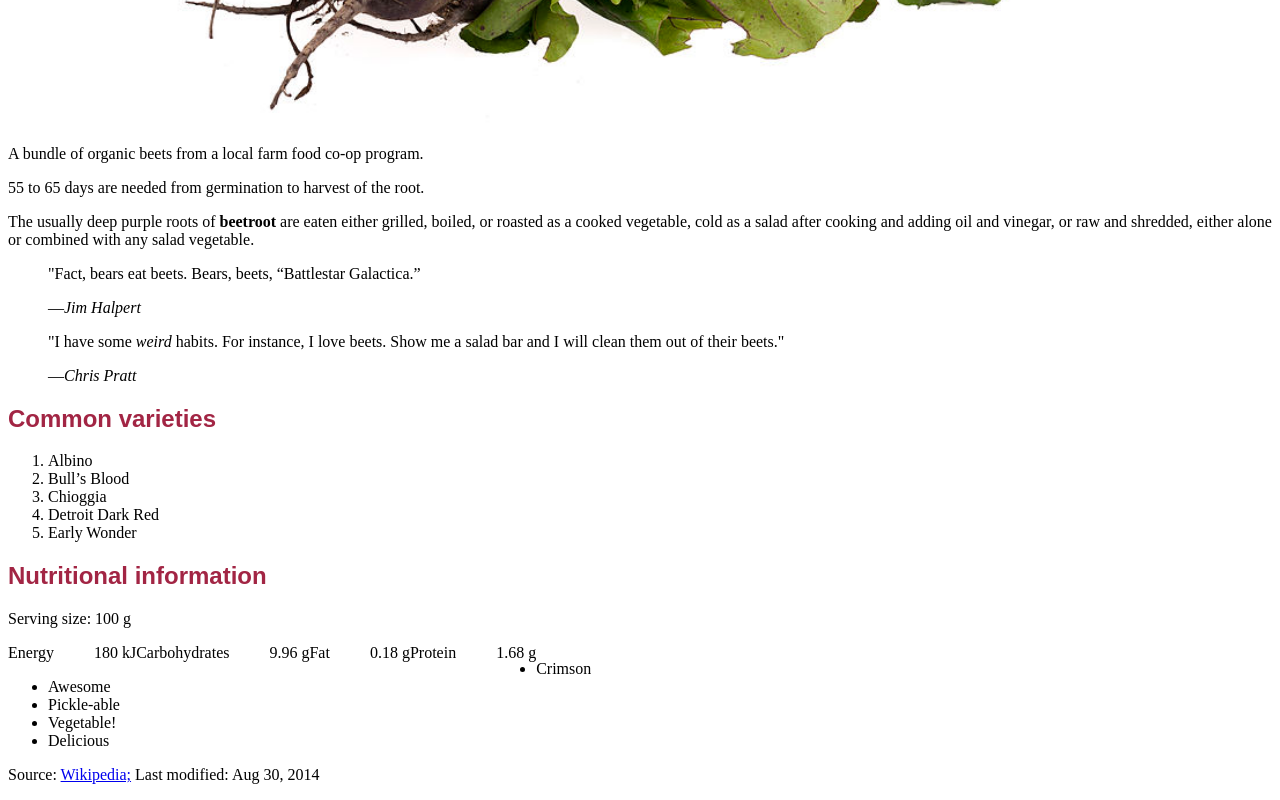
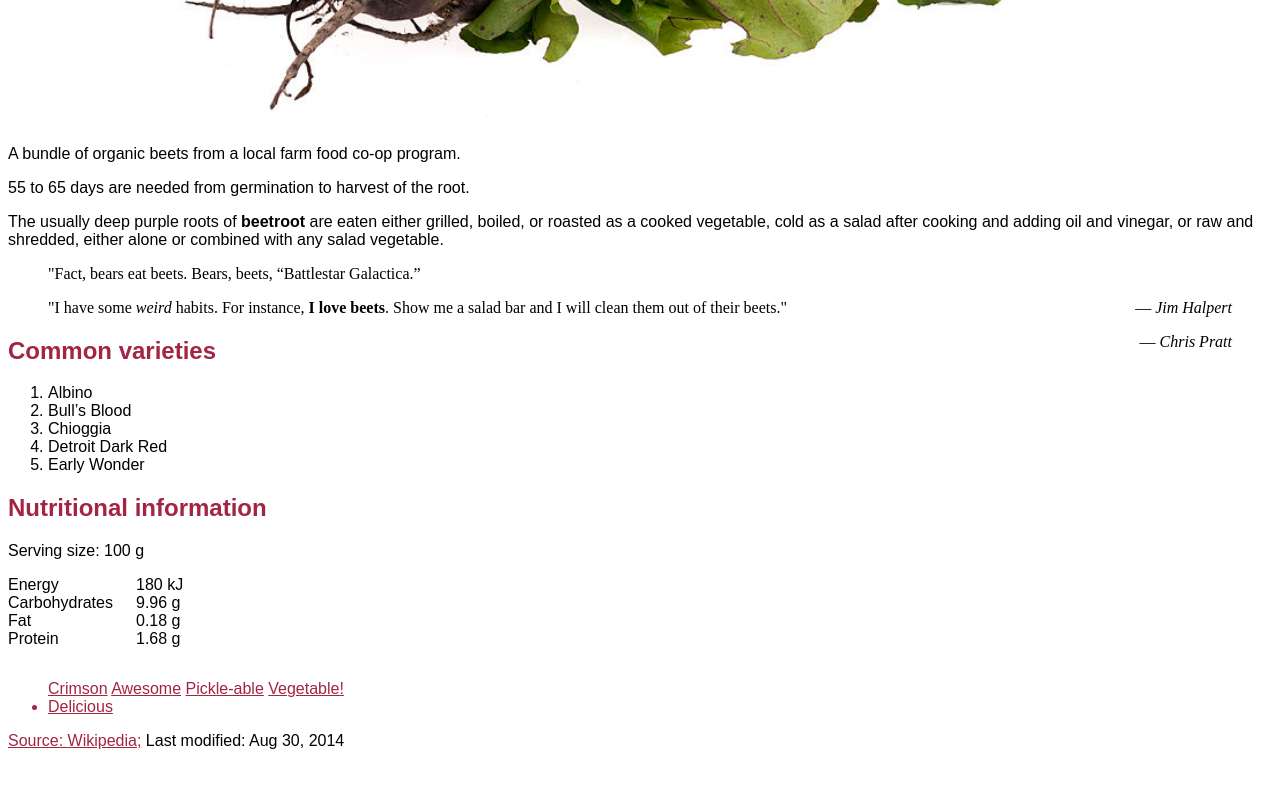
Before and after one commit to Hasan-Yavuz/dsn1678-exercise-0, a plain HTML site: page index.html in a window 1280 px wide. Shown: the part 731-1531 px from the top of the page. After the commit the page ends 1497 px from the top, so only its background shows below. Drawn offline with Linux system fonts and the light colour scheme.

Commit message:
Styled h2s, table and started tags

```diff
--- a/css/general.css
+++ b/css/general.css
@@ -12,10 +12,36 @@ img {
     width: 100%;
 }
 
+body {
+    font-family: sans-serif;
+}
+
+blockquote {
+    font-family: serif;
+}
+
+footer {
+    float: right;
+}
+
+dl {
+    overflow: hidden;
+    /* Overflow hidden is a clearfix
+    It remains the <dl> to wrap around its floated children*/
+}
+
 dd {
     float: left;
+    margin: 0;
+    padding: 0;
 }
 
 dt {
     float: left;
+    clear: left;
+    width: 8em;
 }
+
+a {
+    color: #a22544;
+}
--- a/index.html
+++ b/index.html
@@ -26,14 +26,14 @@ shredded, either alone or combined with any salad vegetable.</p>
     <blockquote>
         <p>"Fact, bears eat beets. Bears, beets, “Battlestar Galactica.”</p>
         <footer>
-            —<cite>Jim Halpert</cite>
+            — <cite>Jim Halpert</cite>
         </footer>
         </blockquote>
 
     <blockquote>
-        <p>"I have some <em>weird</em> habits. For instance, I love beets. Show me a salad bar and I will clean them out of their beets."</p>
+        <p>"I have some <em>weird</em> habits. For instance, <strong>I love beets</strong>. Show me a salad bar and I will clean them out of their beets."</p>
         <footer>
-            —<cite>Chris Pratt</cite>
+            — <cite>Chris Pratt</cite>
         </footer>
     </blockquote>
 
@@ -61,15 +61,15 @@ shredded, either alone or combined with any salad vegetable.</p>
             </table>
 
         <ul>
-            <li>Crimson</li>
-            <li>Awesome</li>
-            <li>Pickle-able</li>
-            <li>Vegetable!</li>
-            <li>Delicious</li>
+            <a href="Crimson">Crimson</a>
+            <a href="Awesome">Awesome</a>
+            <a href="Pickle-able">Pickle-able</a>
+            <a href="Vegetables!">Vegetable!</a>
+            <a href="Delicious"><li>Delicious</li>
         </ul>
 
     <p>
-        Source: <a href="Wikipedia">Wikipedia;</a> <time>Last modified: Aug 30, 2014</time>
+        Source: <a href="Wikipedia">Wikipedia;</a> <time datetime="2014-08-30">Last modified: Aug 30, 2014</time>
     </p>
 </body>
 </html>
```
